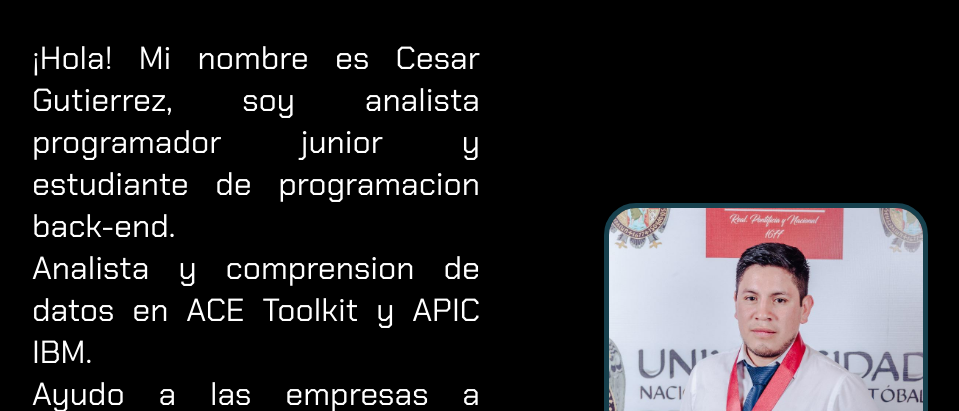
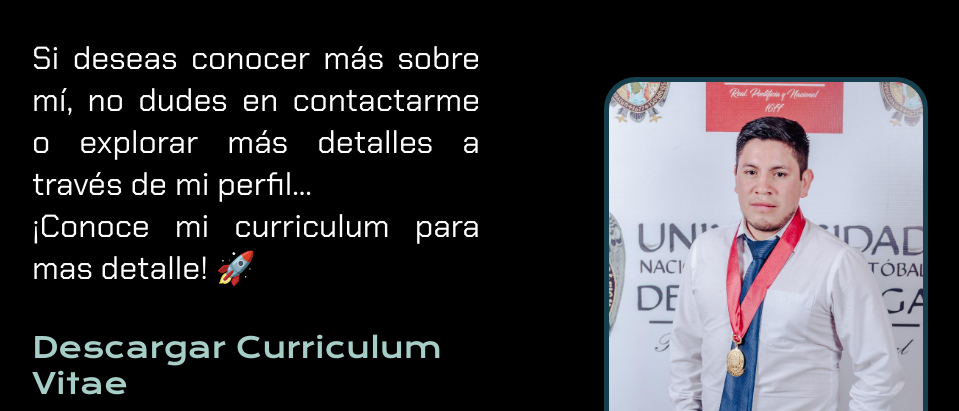
Before and after one commit to GutierrezCesar/Mi-portafolio, a plain HTML site: page curriculum_vitae.html in a window 1280 px wide. Shown: the part 172-583 px from the top of the page, without its empty margins (160-1119 px from the left). Drawn offline with nearby package versions, Linux system fonts and the light colour scheme; a web font is replaced by a local one.

Commit message:
Mejorando textos en las paginas web

```diff
--- a/curriculum_vitae.html
+++ b/curriculum_vitae.html
@@ -21,9 +21,8 @@
                 <strong class="titulo_resaltado">Curriculum Vitae</strong>
             </h1>
             <p class="presentacion_contenido_texto">
-                ¡Hola! Mi nombre es Cesar Gutierrez, soy analista programador junior y estudiante de programacion back-end.
-                <br>Analista y comprension de datos en ACE Toolkit y APIC IBM.
-                <br>Ayudo a las empresas a migrar, homologar y desplegar proyectos IFX. ¡Conoce mi trabajo y perfil! 🚀
+                Si deseas conocer más sobre mí, no dudes en contactarme o explorar más detalles a través de mi perfil...
+                <br>¡Conoce mi curriculum para mas detalle! 🚀
             </p>
             <div class="presentacion_enlaces">
                 <h2 class="presentacion_enlaces_subtitulo">
```
